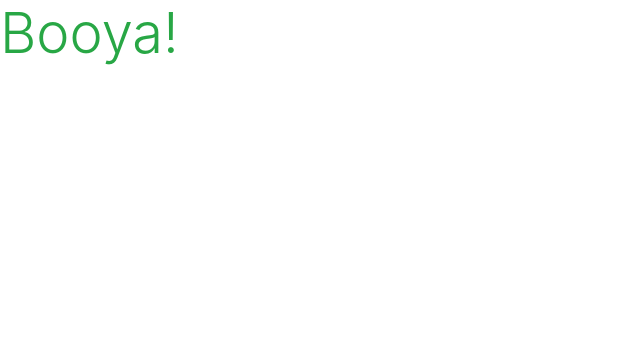
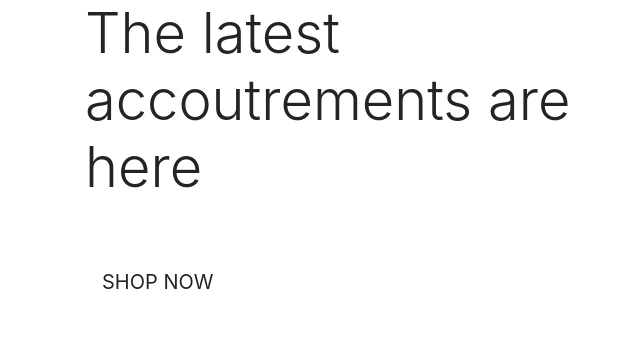
Before and after one commit to Ian-Garrigan/shavers-haven, a Django app: page / in a window 1280 px wide. Shown: the top 361 px of the page, without its empty margins (0-640 px from the left). Run offline with Django 3.2, Linux system fonts and the light colour scheme.

Commit message:
Add content to index.html

```diff
--- a/home/templates/home/index.html
+++ b/home/templates/home/index.html
@@ -1,6 +1,27 @@
 {% extends 'base.html' %}
 {% load static %}
 
+{% block page_header %}
+    <div class="container header-container">
+        <div class="row">
+            <div class="col"></div>
+        </div>
+    </div>
+{% endblock %}
+
 {% block content %}
-<h1 class="display-4 text-success">Booya!</h1>
+<div class="container h-100">
+    <div class="row h-100">
+        <div class="col-7 col-md-6 my-auto">
+            <h1 class="display-4 logo-font text-black">
+                The latest accoutrements are here
+            </h1>
+            <div class="my-5">
+                <h4>
+                    <a href="" class="shop-now-button btn btn-lg rounded-0 text-uppercase py-3">Shop Now</a>
+                </h4>
+            </div>
+        </div>
+    </div>
+</div>
 {% endblock %}
```
